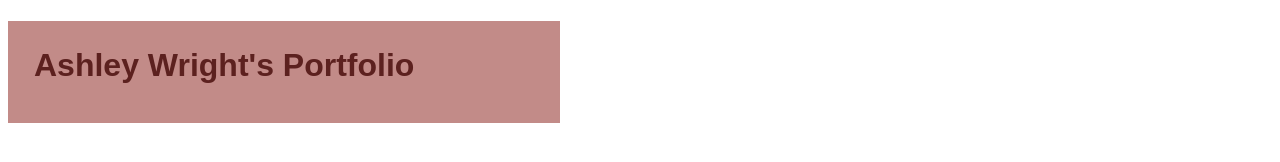
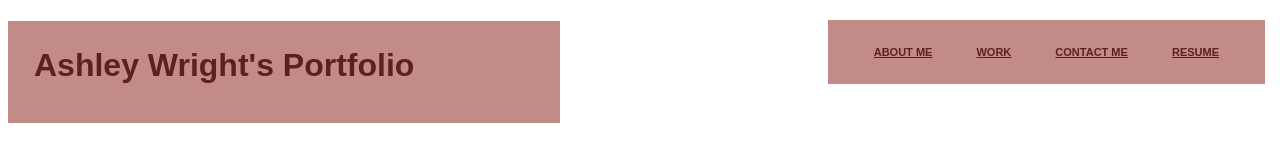
Before and after one commit to ajwmp93/Ashley-Wright-Portfolio, a plain HTML site: page index.html in a window 1280 px wide. Drawn offline with Linux system fonts and the light colour scheme.

Commit message:
added style to the navigation links in style.css and tweeked the code in index.html

```diff
--- a/assets/style.css
+++ b/assets/style.css
@@ -8,3 +8,46 @@ h1 {
     background-color: #C28B88;
     color: #5C211F;
 }
+
+h2 {
+    position: absolute;
+    top: 0;
+    right: 15px;
+    border: 2px solid #C28B88;
+    padding: 1.5rem;
+    background-color:#C28B88;
+}
+
+.navigation ul {
+    font: bold 11px "Arial", Helvetica, sans-serif;
+    margin: 0;
+    padding: 0;
+    text-transform: uppercase;
+}
+
+.navigation li {
+    display: inline-block;
+}
+
+.navigation a {
+    background-color: #C28B88;
+    background: linear-gradient (#5C211F, #C28B88);
+    border-right: 1px solid #C28B88;
+    color: #5C211F;
+    padding: 12px 20px;
+    text-decoration: underline;
+}
+
+.navigation a:hover {
+    background-color:bisque;
+    box-shadow: inset 0 0 10px 1px gray;
+}
+
+.navigation li:first-child a {
+    border-radius: 4px 0 0 4px;
+}
+
+.navigation li:last-child a {
+    border-right: 0;
+    border-radius: 0 4px 4px 0;
+}
--- a/index.html
+++ b/index.html
@@ -13,7 +13,17 @@
         <h1 class="page-title">
             Ashley Wright's Portfolio
         </h1>
+        <h2>
+            <nav class="navigation">
+                <ul>
+                    <li><a href="#">About Me</a></li>
+                        <li><a href="#">Work</a></li>
+                        <li><a href="#">Contact Me</a></li>
+                        <li><a href="#">Resume</a></li>
+                </ul>
+            </nav>
+        </h2>
+    </header>
 
-    </header>
 </body>
 </html>
```
